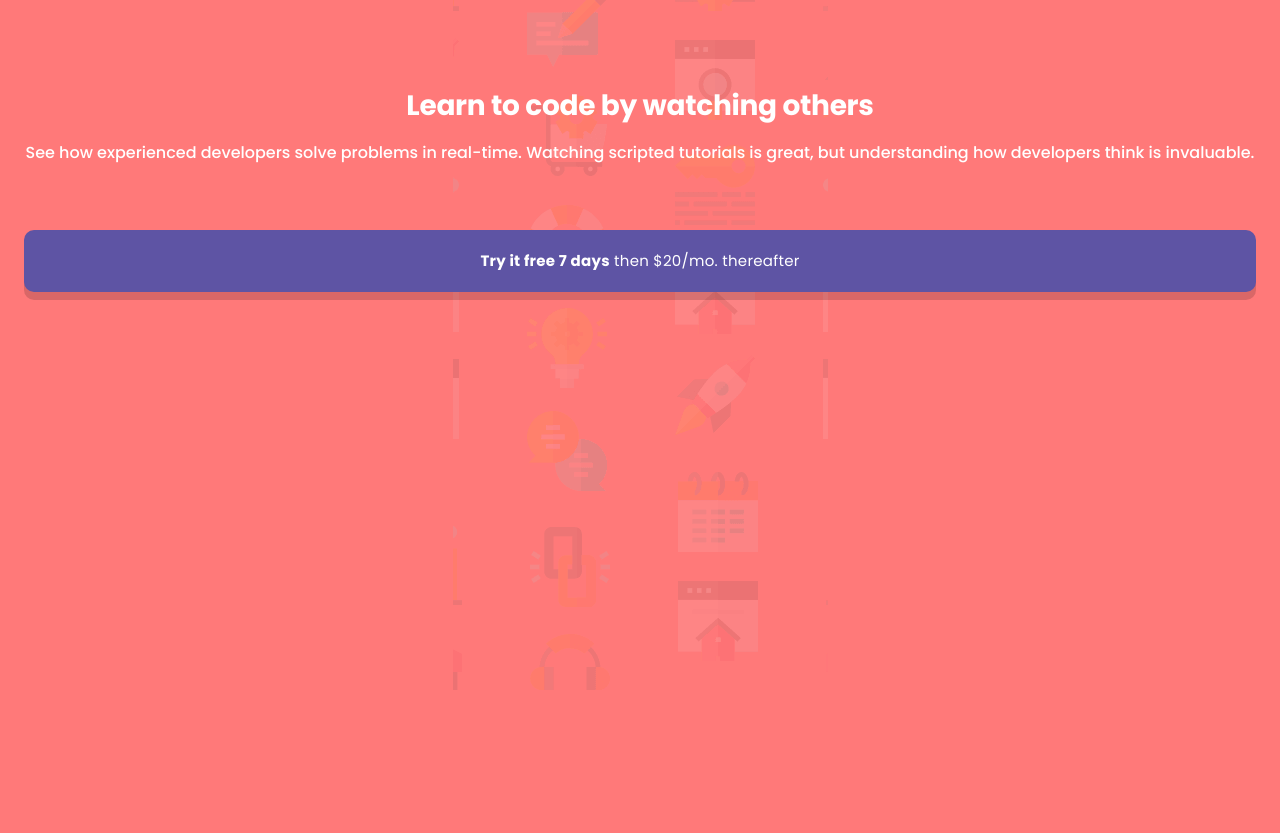
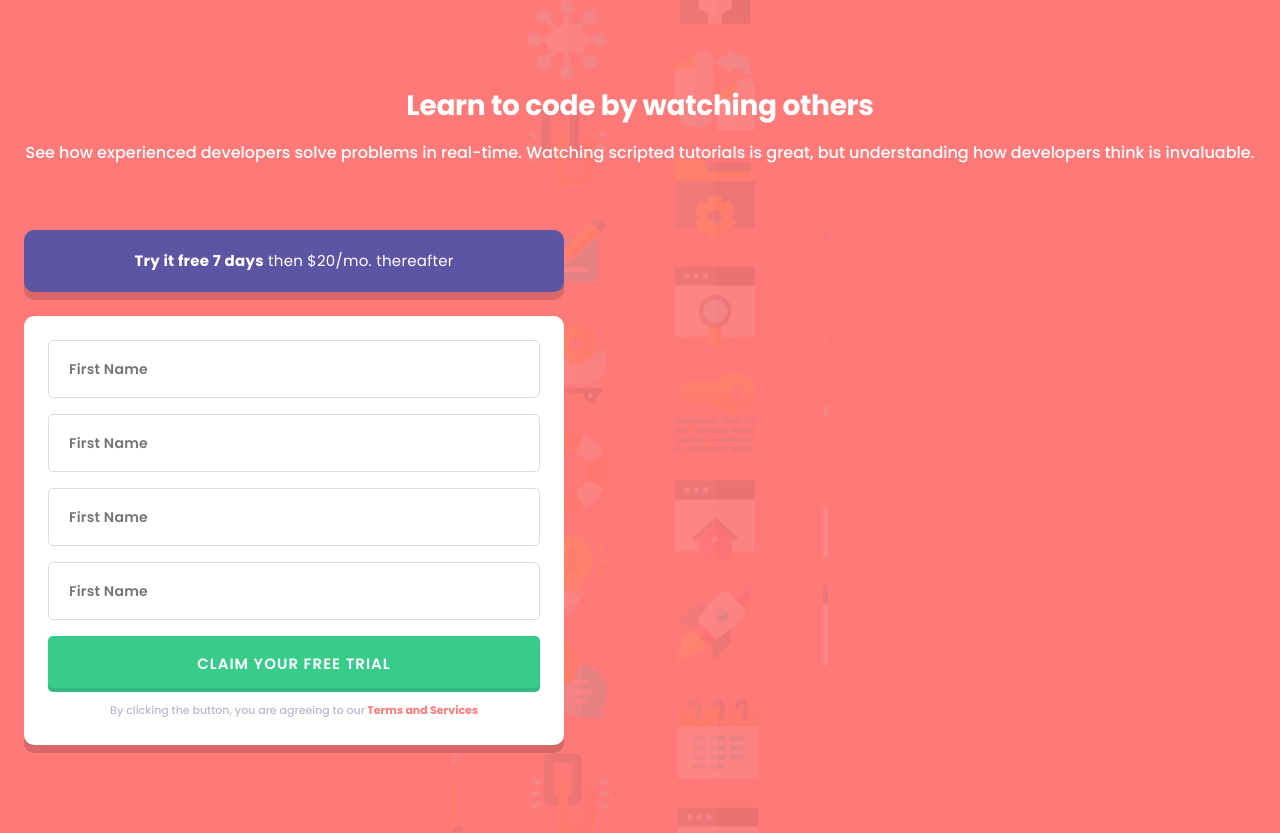
Before and after one commit to AchiGel/component-with-signUp-form, a React (Create React App) app: page / in a window 1280 px wide. Before the commit the page ends 800 px from the top, so only its background shows below. Built offline with nearby package versions, Linux system fonts and the light colour scheme.

Commit message:
add form

```diff
--- a/src/App.css
+++ b/src/App.css
@@ -2,3 +2,7 @@
   padding: 88px 24px;
   font-family: "Poppins", sans-serif;
 }
+
+section {
+  max-width: 540px;
+}
--- a/src/App.js
+++ b/src/App.js
@@ -1,4 +1,5 @@
 import "./App.css";
+import FormDiv from "./components/FormDiv/FormDiv";
 import FreeComp from "./components/FreeComp/FreeComp";
 import PromoText from "./components/PromoText/PromoText";
 
@@ -9,6 +10,7 @@ function App() {
         <PromoText />
         <section>
           <FreeComp />
+          <FormDiv />
         </section>
       </div>
     </div>
--- /dev/null
+++ b/src/components/FormDiv/FormDiv.js
@@ -0,0 +1,21 @@
+import "./formDiv.css";
+
+function FormDiv() {
+  return (
+    <div className="form-div">
+      <form className="trial-form">
+        <input type="text" placeholder="First Name" />
+        <input type="text" placeholder="First Name" />
+        <input type="email" placeholder="First Name" />
+        <input type="password" placeholder="First Name" />
+        <button type="submit">CLAIM YOUR FREE TRIAL</button>
+      </form>
+      <p>
+        By clicking the button, you are agreeing to our
+        <span> Terms and Services</span>
+      </p>
+    </div>
+  );
+}
+
+export default FormDiv;
--- /dev/null
+++ b/src/components/FormDiv/formDiv.css
@@ -0,0 +1,57 @@
+.form-div {
+  padding: 24px;
+  border-radius: 10px;
+  background-color: #fff;
+  box-shadow: 0px 8px 0px 0px rgba(0, 0, 0, 0.15);
+  text-align: center;
+}
+
+.form-div p {
+  color: #bab7d4;
+  font-size: 11px;
+  font-weight: 500;
+  line-height: 21px; /* 190.909% */
+}
+
+.form-div p span {
+  color: var(--color-red);
+  font-weight: 700;
+}
+
+.trial-form {
+  display: flex;
+  flex-direction: column;
+  align-items: center;
+  gap: 16px;
+  margin-bottom: 8px;
+}
+
+.trial-form input,
+.trial-form button {
+  width: 100%;
+  border: none;
+  outline: none;
+  font-family: "Poppins", sans-serif;
+  padding: 15px 20px;
+}
+
+.trial-form input {
+  border-radius: 5px;
+  border: 1px solid #dedede;
+  color: #3d3b48;
+  font-size: 14px;
+  font-weight: 600;
+  line-height: 26px; /* 185.714% */
+  letter-spacing: 0.25px;
+}
+
+.trial-form button {
+  border-radius: 5px;
+  background: #38cc8b;
+  box-shadow: 0px -4px 0px 0px rgba(0, 0, 0, 0.09) inset;
+  color: #fff;
+  font-size: 15px;
+  font-weight: 600;
+  line-height: 26px; /* 173.333% */
+  letter-spacing: 1px;
+}
--- a/src/components/FreeComp/freeComp.css
+++ b/src/components/FreeComp/freeComp.css
@@ -4,6 +4,7 @@
   background-color: var(--color-purple);
   border-radius: 10px;
   box-shadow: 0px 8px 0px 0px rgba(0, 0, 0, 0.15);
+  margin-bottom: 24px;
 }
 
 .free-comp h3 {
```
